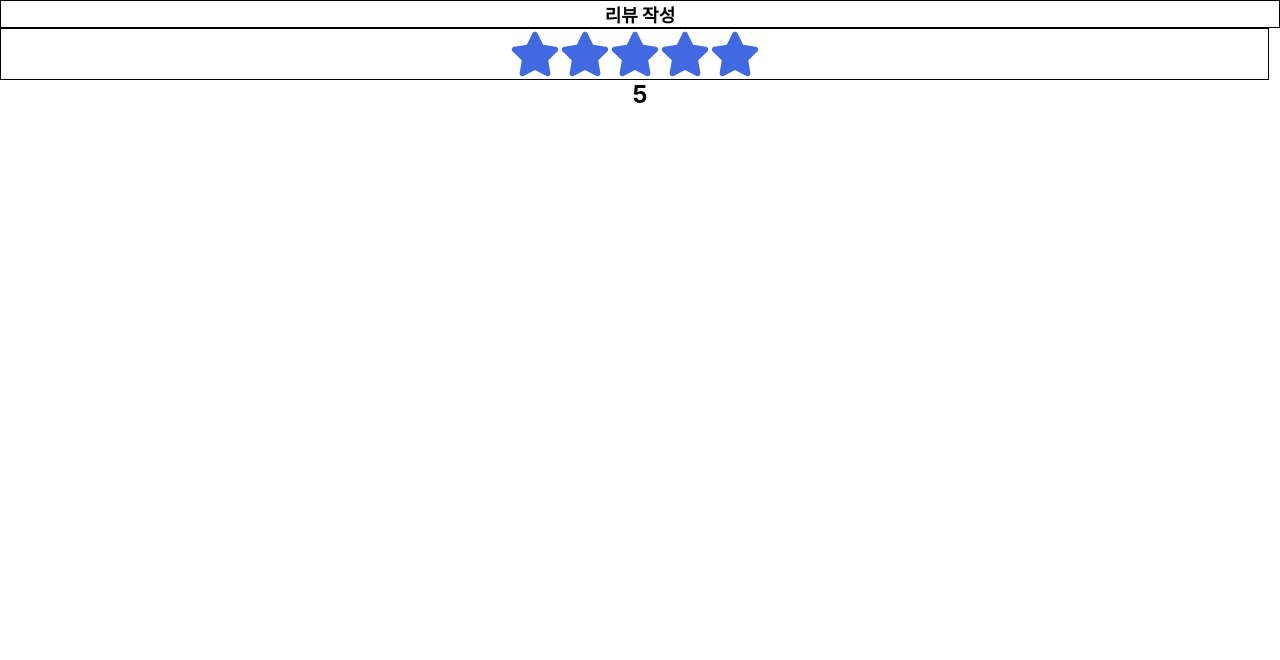
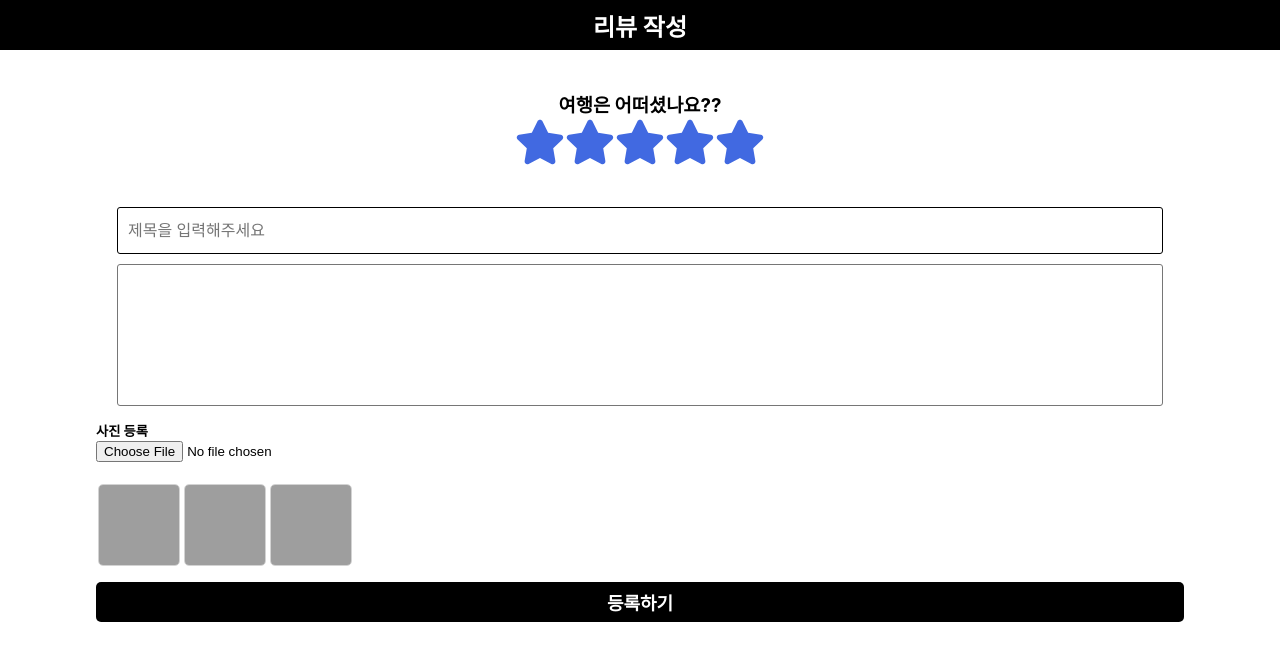
Before and after one commit to leeseongdooo/threego, a React (Create React App) app: page /ReviewWrite in a window 1280 px wide. Shown: the top 660 px of the page. Built offline with nearby package versions, Linux system fonts and the light colour scheme; grey boxes are pictures that could not be loaded.

Commit message:
Day0503(2);

```diff
--- a/src/App.css
+++ b/src/App.css
@@ -161,7 +161,6 @@
   align-items: flex-start;
   width: 100%;
   height: 400px;
-  background-image: url('./img/exampleImg.jpg');
   background-size: cover;
   background-repeat: none;
 }
--- a/src/Component/ReviewWrite.jsx
+++ b/src/Component/ReviewWrite.jsx
@@ -53,13 +53,23 @@ function ReviewWrite() {
         console.log(score);
     };
 
+    const [Image, setImage] = useState('asdfasdf')
+
+    const ReviewImage = (e) => {
+        const ReviewImg = e.target.files;
+        setImage(ReviewImg[0].name);
+    }
+
     return (
         <>
-            <header>
+            {/* 상단부분 */}
+            <header className="ReviewWriteHeader">
                 리뷰 작성
             </header>
-            {/* console.log(active[0].active) */}
-            <div className="MiddleArea">
+
+            <div className="ReviewArea">
+                <div className="PointArea">
+                    <h3>여행은 어떠셨나요??</h3>
                     <div className="ScoreBox">
                         {ARRAY.map((el, idx) => { // map을 통해 ARRAY값을 가져오고
                             return (
@@ -72,9 +82,30 @@ function ReviewWrite() {
                             );
                         })}
                     </div>
-                <h2>{active.filter(Boolean).length}</h2>
+                    {/* <h2>{active.filter(Boolean).length}</h2> */}
                 </div>
 
+                <div className="WriteArea">
+                    <input type="text" placeholder="제목을 입력해주세요" className="Title"/>
+                    <textarea name="" id="" className="WriteContent" ></textarea>
+
+                    <div className="ReviewWriteImageArea">
+                        <div className="ImageGuideText">
+                            <h5>사진 등록</h5>
+                        </div>
+
+                        <input type="file" id="image" accept="img/*" onChange={ReviewImage} />
+                        <br /> <br />
+                        <img src={"img/" + Image} alt="+" className="SampleImage" />
+                        <img src={"img/" + Image} alt="+" className="SampleImage" />
+                        <img src={"img/" + Image} alt="+" className="SampleImage" />
+                    </div>
+                </div>
+
+                <footer className="ReviewWriteBottom">
+                    <button onClick={() => {console.log("A")}}>등록하기</button>
+                </footer>
+            </div>
 
         </>
     )
--- a/src/css/ReviewWrite.scss
+++ b/src/css/ReviewWrite.scss
@@ -1,17 +1,29 @@
-header {
-    border: 1px solid black;
+.ReviewWriteHeader {
     display: flex;
     justify-content: center;
     align-items: center;
-    font-size: 18px;
-    font-weight: bold;
+    font-size: 24px;
+    font-weight: 700;
+    height: 50px;
+    background-color: black;
+    color: white;
 }
 
-.MiddleArea {
+
+.ReviewArea {
+
+    display: flex;
+    flex-direction: column;
+    justify-content: space-around;
+    height: clac(100%);
+    .PointArea {
+        margin: 40px 0px 35px 0px;
+
+        h3 {
+            text-align: center;
+        }
 
         .ScoreBox {
-    width: 99%;
-    border: 1px solid black;
             display: flex;
             justify-content: center;
             align-items: center;
@@ -31,3 +43,71 @@ h2 {
         }
 
         }
+
+        .WriteArea {
+            display: flex;
+            justify-content: center;
+            align-items: center;
+            flex-direction: column;
+
+            input[type=text] {
+                width: 80%;
+                padding: 10px;
+                min-height: 25px;
+                border-radius: 3px;
+                border: 1px solid black;
+                margin: 5px;
+                font-size: 16px;
+            }
+            .WriteContent {
+                width: 80%;
+                padding: 10px;
+                text-align: left;
+                min-height: 120px;
+                height: auto;
+                font-size: 16px;
+                resize: none;
+                border-radius: 3px;
+                margin: 5px;
+            }
+
+            .ReviewWriteImageArea {
+                width: 85%;
+                padding: 10px;
+                .ImageGuideText {
+                    display: flex;
+                    justify-content: space-between;
+                }
+
+                .SampleImage {
+                    background-size: cover;
+                    min-width: 80px;
+                    min-height: 80px;
+                    max-width: 80px;
+                    max-height: 80px;
+                    margin: 2px;
+                    border: 1px solid lightgray;
+                    border-radius: 5px;
+                }
+            }
+        }
+
+        .ReviewWriteBottom {
+            width: 100%;
+            display: flex;
+            justify-content: center;
+            align-items: center;
+
+            button {
+                width: 85%;
+                height: 40px;
+                border-radius: 5px;
+                border: none;
+                background-color: black;
+                color: white;
+                font-size: 18px;
+                font-weight: bold;
+                cursor: pointer;
+            }
+        }
+}
```
Lines whose indentation alone changed are shown as unchanged.
